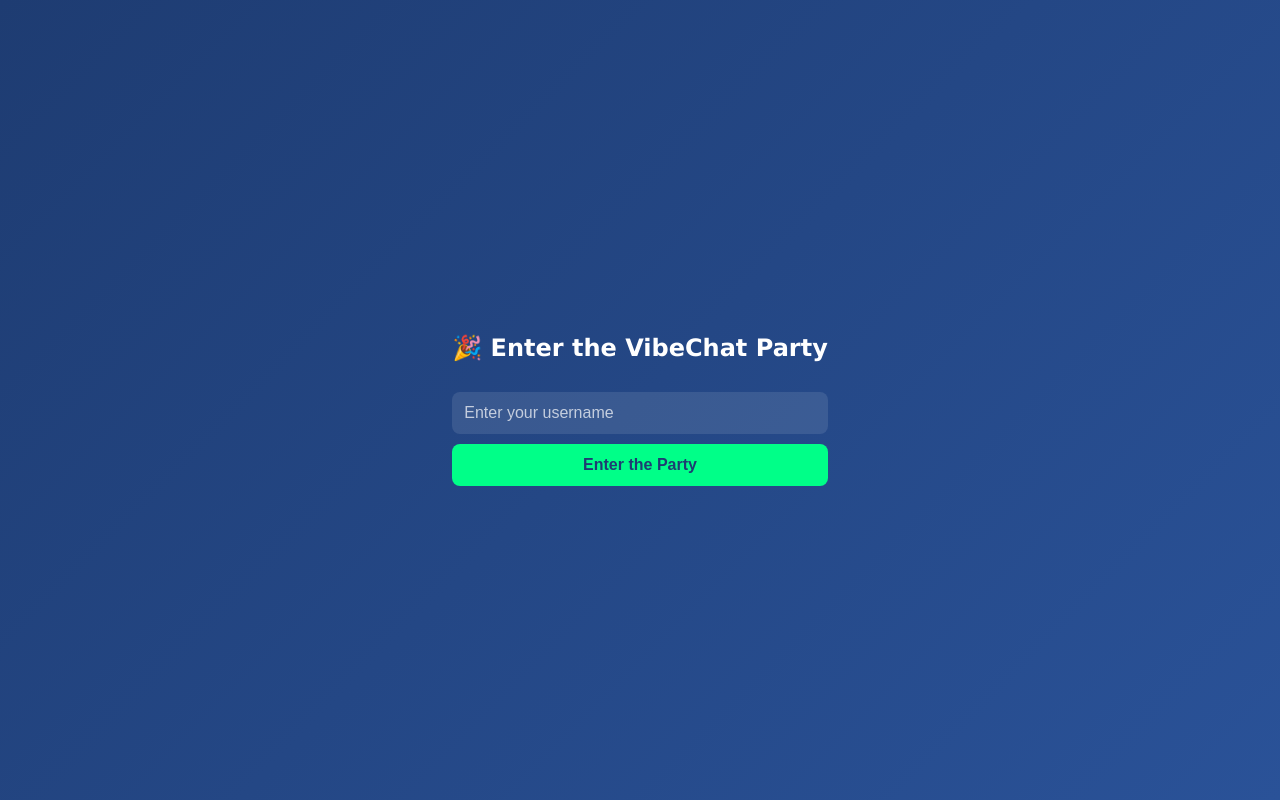
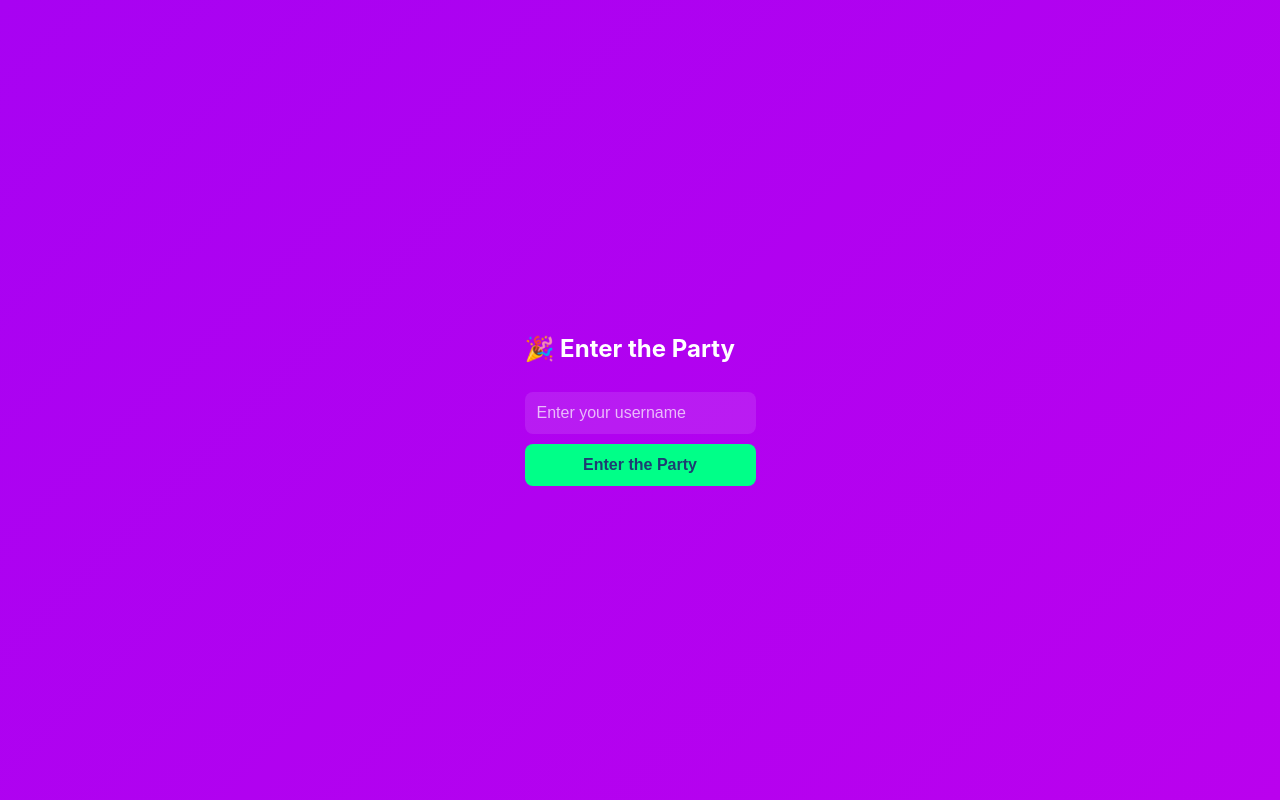
Before and after one commit to dushyantrajotia/VibeChat, a Next.js app in the folder frontend/: page / in a window 1280 px wide. Built offline with nearby package versions, Linux system fonts and the light colour scheme.

Commit message:
Few customization in design

```diff
--- a/frontend/app/page.js
+++ b/frontend/app/page.js
@@ -4,7 +4,6 @@ import { useState, useEffect } from "react";
 import dynamic from "next/dynamic";
 import io from "socket.io-client";
 
-// Dynamically import to avoid SSR hydration issues
 const Chat = dynamic(() => import("../components/Chat"), { ssr: false });
 const MusicPlayer = dynamic(() => import("../components/MusicPlayer"), { ssr: false });
 
@@ -13,7 +12,6 @@ export default function Home() {
   const [entered, setEntered] = useState(false);
   const [socket, setSocket] = useState(null);
 
-  // ✅ Load stored username (with try/catch)
   useEffect(() => {
     try {
       if (typeof window !== "undefined") {
@@ -28,7 +26,6 @@ export default function Home() {
     }
   }, []);
 
-  // ✅ Connect socket after user enters
   useEffect(() => {
     if (!entered || socket) return;
 
@@ -50,7 +47,6 @@ export default function Home() {
     }
   }, [entered]);
 
-  // ✅ Handle Enter click
   const handleEnter = () => {
     if (!username.trim()) {
       alert("Please enter a valid username!");
@@ -71,7 +67,7 @@ export default function Home() {
     <div className="h-screen flex items-center justify-center bg-gradient-to-br from-purple-600 to-blue-400 text-white font-['Verdana']">
       {!entered ? (
         <div className="text-center space-y-4 bg-white p-6 rounded-lg text-black">
-          <h2 className="text-2xl font-bold">🎉 Enter the VibeChat Party</h2>
+          <h2 className="text-2xl font-bold">🎉 Enter the Party</h2>
           <input
             type="text"
             placeholder="Enter your username"
--- a/frontend/components/Chat.js
+++ b/frontend/components/Chat.js
@@ -46,20 +46,20 @@ export default function Chat({ socket, username }) {
 
   return (
     <div className="h-full flex flex-col">
-      <h2 className="text-xl font-bold">Chat</h2>
+      <h2 className="text-xl font-bold">💬 Say Anything</h2>
       <div className="flex-1 overflow-y-auto bg-white text-black p-4 rounded-md">
         {messages.map((msg, index) => (
           <p key={index} className="p-2">
-            <span className="text-blue-600">👤 {msg.username}:</span> {msg.text}
+            <span className="text-blue-600">👨 {msg.username} said </span> {msg.text}
           </p>
         ))}
-        {typing && <p className="text-sm italic">Typing...</p>}
+        {typing && <p className="text-sm italic">...</p>}
       </div>
       <div className="mt-2 flex">
         <input
           type="text"
           className="p-2 text-black flex-grow rounded-md"
-          placeholder="Type a message..."
+          placeholder="Message"
           value={message}
           onChange={(e) => setMessage(e.target.value)}
           onKeyDown={handleTyping}
@@ -68,7 +68,7 @@ export default function Chat({ socket, username }) {
           onClick={sendMessage}
           className="bg-blue-500 px-4 py-2 rounded-md"
         >
-          Send
+         ↪
         </button>
       </div>
     </div>
--- a/frontend/components/MusicPlayer.js
+++ b/frontend/components/MusicPlayer.js
@@ -14,19 +14,16 @@ export default function MusicPlayer({ socket }) {
     if (!socket) return;
 
     const handlePlaySong = ({ id, title }) => {
-      console.log("🎵 Received playSong event:", { id, title });
       setVideoId(id);
       setCurrentlyPlaying(title);
       setIsPlaying(true);
 
       if (playerRef.current) {
-        console.log("🔄 Loading new video:", id);
         playerRef.current.loadVideoById(id);
       }
     };
 
     const handleTogglePlayPause = (status) => {
-      console.log("⏯ Received togglePlayPause event:", status);
       setIsPlaying(status);
       if (playerRef.current) {
         if (status) {
@@ -53,14 +50,11 @@ export default function MusicPlayer({ socket }) {
     const searchUrl = `https://www.googleapis.com/youtube/v3/search?part=snippet&q=${encodeURIComponent(songName)}&key=${API_KEY}&type=video&maxResults=1`;
 
     try {
-      console.log("🔍 Fetching from YouTube API:", searchUrl);
       const response = await fetch(searchUrl);
       const data = await response.json();
 
-      console.log("📦 API Response:", data);
 
       if (!data.items || data.items.length === 0) {
-        console.error("🚫 No results found for:", songName);
         alert("No results found. Try another song.");
         return;
       }
@@ -68,8 +62,6 @@ export default function MusicPlayer({ socket }) {
       const firstVideo = data.items[0];
       const videoId = firstVideo.id.videoId;
       const title = firstVideo.snippet.title;
-
-      console.log("🎶 Playing:", title, " (Video ID:", videoId, ")");
 
       socket.emit("playSong", { id: videoId, title });
 
@@ -81,8 +73,7 @@ export default function MusicPlayer({ socket }) {
         playerRef.current.loadVideoById(videoId);
       }
     } catch (error) {
-      console.error("❌ Error fetching video:", error);
-      alert("Error fetching video. Check console logs.");
+      alert("Error fetching video. Check logs.");
     }
   };
 
@@ -102,7 +93,7 @@ export default function MusicPlayer({ socket }) {
 
   return (
     <div className="h-full flex flex-col items-center">
-      <h2 className="text-xl font-bold">Music Player</h2>
+      <h2 className="text-xl font-bold">🎧 Chill Zone</h2>
       <input
         className="border p-2 mt-4 w-64 text-black"
         placeholder="Enter song name..."
@@ -110,9 +101,9 @@ export default function MusicPlayer({ socket }) {
         onChange={(e) => setSongName(e.target.value)}
       />
       <button className="bg-green-500 text-white px-4 py-2 mt-2 rounded-md" onClick={searchAndPlaySong}>
-        Search & Play
+        ▶
       </button>
-      {currentlyPlaying && <p className="mt-2 text-lg">🎵 Now Playing: {currentlyPlaying}</p>}
+      {currentlyPlaying && <p className="mt-2 text-lg">🎵 Playing: {currentlyPlaying}</p>}
       <YouTube
         videoId={videoId}
         opts={{
@@ -121,21 +112,18 @@ export default function MusicPlayer({ socket }) {
           playerVars: { autoplay: 1 },
         }}
         onReady={(event) => {
-          console.log("✅ YouTube Player is ready.");
           playerRef.current = event.target;
         }}
         onEnd={() => {
-          console.log("⏹ Song ended.");
           setIsPlaying(false);
         }}
         onError={(event) => {
-          console.error("⚠️ YouTube Player Error:", event.data);
           alert("Error playing song. Try another one.");
         }}
       />
       {videoId && (
         <button className="bg-gray-700 text-white px-4 py-2 mt-2 rounded-md" onClick={togglePlayPause}>
-          {isPlaying ? "Pause" : "Play"}
+          {isPlaying ? "⏸" : "⏯"}
         </button>
       )}
     </div>
--- a/frontend/styles/globals.css
+++ b/frontend/styles/globals.css
@@ -1,7 +1,6 @@
-/* 🌈 Modern Gradient Background */
 body {
-  font-family: 'Verdana', sans-serif;
-  background: linear-gradient(135deg, #1e3c72, #2a5298);
+  font-family: -apple-system, BlinkMacSystemFont, "Segoe UI", Roboto, Oxygen-Sans, Ubuntu, Cantarell, "Helvetica Neue", sans-serif;
+  background: linear-gradient(135deg, #A802F2, #BA01EE);
   color: white;
   display: flex;
   align-items: center;
@@ -13,7 +12,6 @@ body {
   box-sizing: border-box;
 }
 
-/* 💎 Glassmorphism Container */
 .app-container {
   display: flex;
   flex-direction: column;
@@ -30,7 +28,6 @@ body {
   box-sizing: border-box;
 }
 
-/* 📱 Content Panels */
 .chat-container,
 .music-container {
   flex: 1;
@@ -39,17 +36,14 @@ body {
   box-sizing: border-box;
 }
 
-/* 🧾 Chat Section */
 .chat-container {
   border-bottom: 1px solid rgba(255, 255, 255, 0.1); /* Mobile first */
 }
 
-/* 🎵 Music Section */
 .music-container {
   border-top: 1px solid rgba(255, 255, 255, 0.1);
 }
 
-/* 💬 Messages */
 .messages {
   height: 180px;
   overflow-y: auto;
@@ -59,14 +53,12 @@ body {
   margin-bottom: 10px;
 }
 
-/* ⌨️ Typing Indicator */
 .typing-indicator {
   color: #00ff88;
   font-style: italic;
   font-size: 0.9em;
 }
 
-/* 🔘 Inputs & Buttons */
 input,
 button {
   margin-top: 10px;
@@ -78,7 +70,6 @@ button {
   color: white;
   font-size: 1em;
   outline: none;
-  transition: background 0.3s ease;
   box-sizing: border-box;
 }
 
@@ -101,14 +92,12 @@ button:hover {
   background: #00cc66;
 }
 
-/* 📺 YouTube Embed */
 .youtube-player {
   margin-top: 20px;
   border-radius: 10px;
   overflow: hidden;
 }
 
-/* 💻 Tablet & Desktop (768px+) */
 @media (min-width: 768px) {
   .app-container {
     flex-direction: row;
@@ -129,7 +118,6 @@ button:hover {
   }
 }
 
-/* 🖥️ Larger Desktops (1024px+) */
 @media (min-width: 1024px) {
   .messages {
     height: 400px;
```
Also changed, not shown: 2 other files (tests, documents, lock files or other folders).
